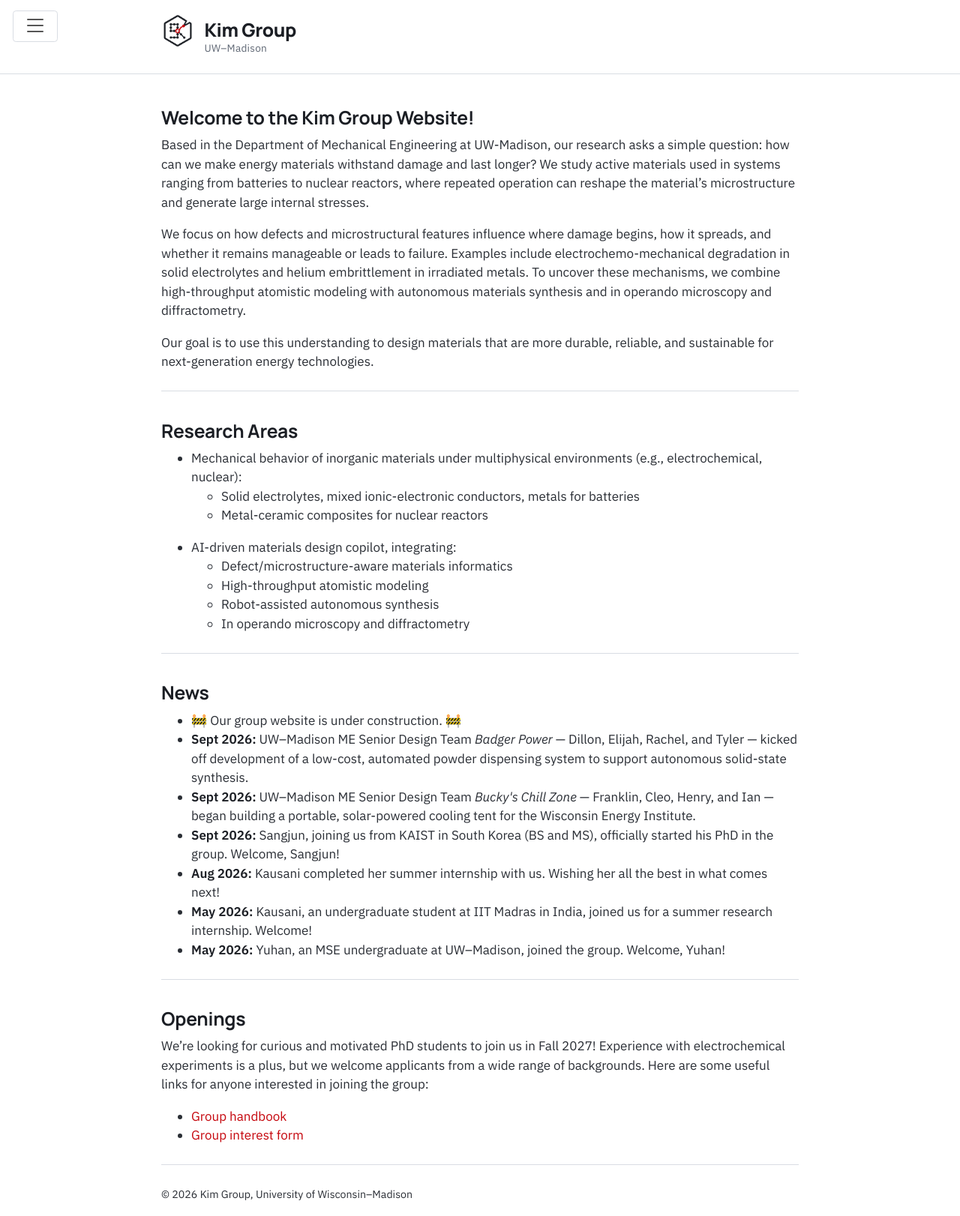
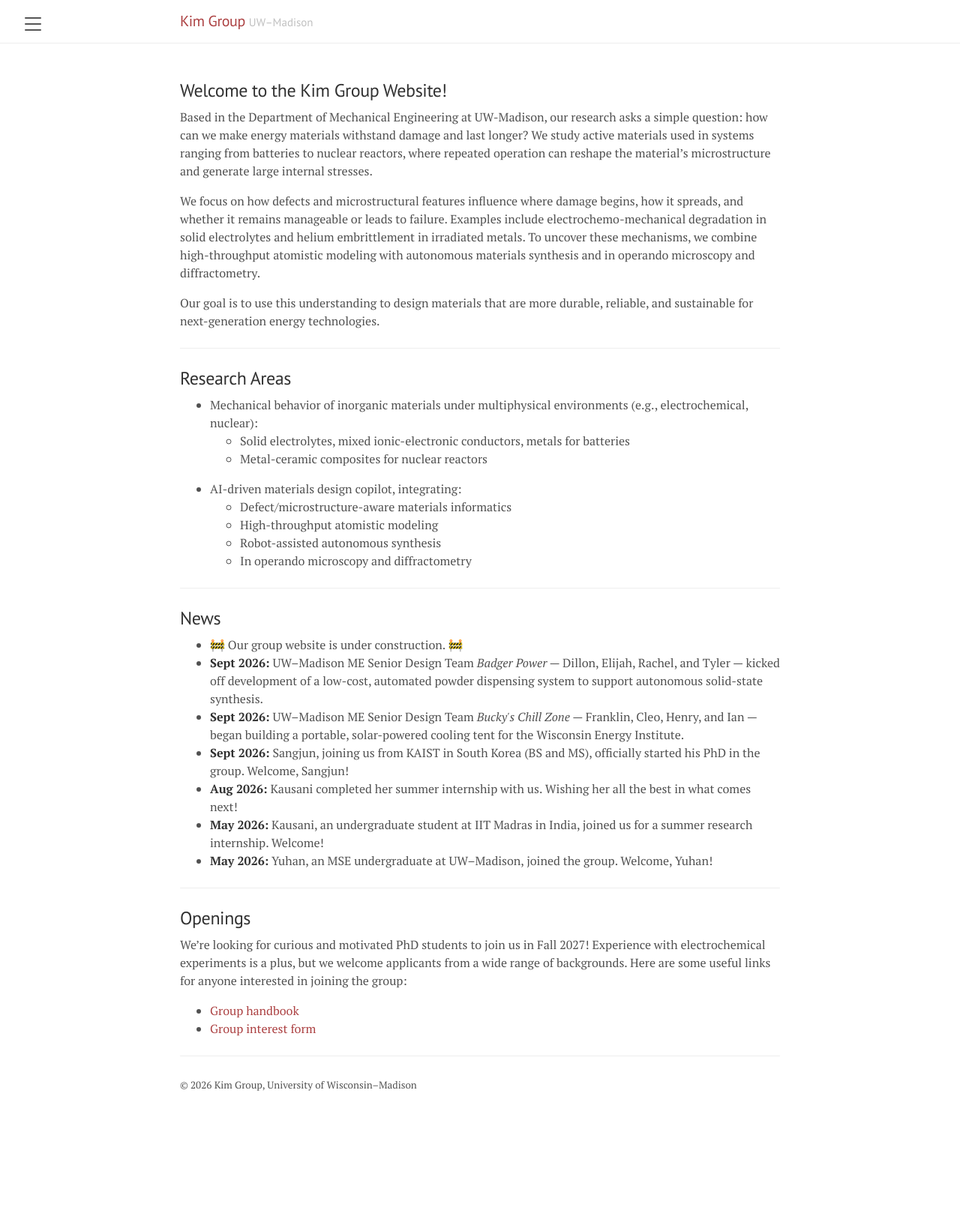
Before and after one commit to kim-wisc/kim-wisc.github.io, a Jekyll site: the page built from index.html, in a window 1280 px wide. Shown: the whole page at 75% size. Built offline with Jekyll 4.4.1, drawn with Linux system fonts in a browser that asks for light colours; after the commit the page ends 1474 px from its top, so only the background shows below that.

Commit message:
Roll back design to v1.1.0

```diff
--- a/_config.yml
+++ b/_config.yml
@@ -20,7 +20,7 @@
   - jekyll-paginate
 
 # Custom vars
-version: 2.0.0   # design version; previous looks are kept in _archive/ (see _archive/README.md)
+version: 1.1.0
 
 # ---- Teaching modules (interactive tools) ----
 collections:
--- a/_includes/head.html
+++ b/_includes/head.html
@@ -20,15 +20,10 @@
   <link rel="stylesheet" href="{{ '/public/css/syntax.css' | absolute_url }}">
   <link rel="stylesheet" href="{{ '/public/css/lanyon.css' | absolute_url }}">
   <link rel="stylesheet" href="{{ '/public/css/teaching.css' | absolute_url }}">
-  <link rel="preconnect" href="https://fonts.googleapis.com">
-  <link rel="preconnect" href="https://fonts.gstatic.com" crossorigin>
-  <link rel="stylesheet" href="https://fonts.googleapis.com/css2?family=Manrope:wght@600;700;800&family=IBM+Plex+Sans:ital,wght@0,400;0,500;0,600;1,400&family=IBM+Plex+Mono:wght@400;500&display=swap">
-  <link rel="stylesheet" href="{{ '/public/css/brand.css' | absolute_url }}">
+  <link rel="stylesheet" href="https://fonts.googleapis.com/css?family=PT+Serif:400,400italic,700%7CPT+Sans:400">
 
   <link rel="apple-touch-icon-precomposed" sizes="144x144" href="{{ '/public/apple-touch-icon-precomposed.png' | absolute_url }}">
-  <link rel="icon" type="image/png" sizes="32x32" href="{{ '/public/favicon-32.png' | absolute_url }}">
   <link rel="shortcut icon" href="{{ '/public/favicon.ico' | absolute_url }}">
-  <meta name="theme-color" content="#1B1E24">
 
   <link rel="alternate" type="application/rss+xml" title="RSS" href="{{ '/atom.xml' | absolute_url }}">
 
--- a/_includes/sidebar.html
+++ b/_includes/sidebar.html
@@ -4,10 +4,6 @@
 
 <!-- Toggleable sidebar -->
 <div class="sidebar" id="sidebar">
-  <a class="sidebar-brand" href="{{ '/' | absolute_url }}">
-    <img src="{{ '/public/img/brand/kim-group-mark-dark.png' | absolute_url }}" alt="">
-    <span class="sidebar-brand-name">{{ site.title }}<span class="sidebar-brand-sub">Durable Energy Materials · UW–Madison</span></span>
-  </a>
   <div class="sidebar-item">
     <p>{{ site.description }}</p>
   </div>
--- a/_layouts/default.html
+++ b/_layouts/default.html
@@ -13,11 +13,8 @@
       <div class="masthead">
         <div class="container">
           <h3 class="masthead-title">
-            <a href="{{ site.baseurl }}/" title="Home"><img class="masthead-logo" src="{{ '/public/img/brand/kim-group-mark.png' | absolute_url }}" alt=""></a>
-            <span class="masthead-text">
-              <a href="{{ site.baseurl }}/" title="Home">{{ site.title }}</a>
-              <small>{{ site.tagline }}</small>
-            </span>
+            <a href="{{ site.baseurl }}/" title="Home">{{ site.title }}</a>
+            <small>{{ site.tagline }}</small>
           </h3>
         </div>
       </div>
```
Also changed, not shown: public/apple-touch-icon-precomposed.png, public/favicon.ico.
